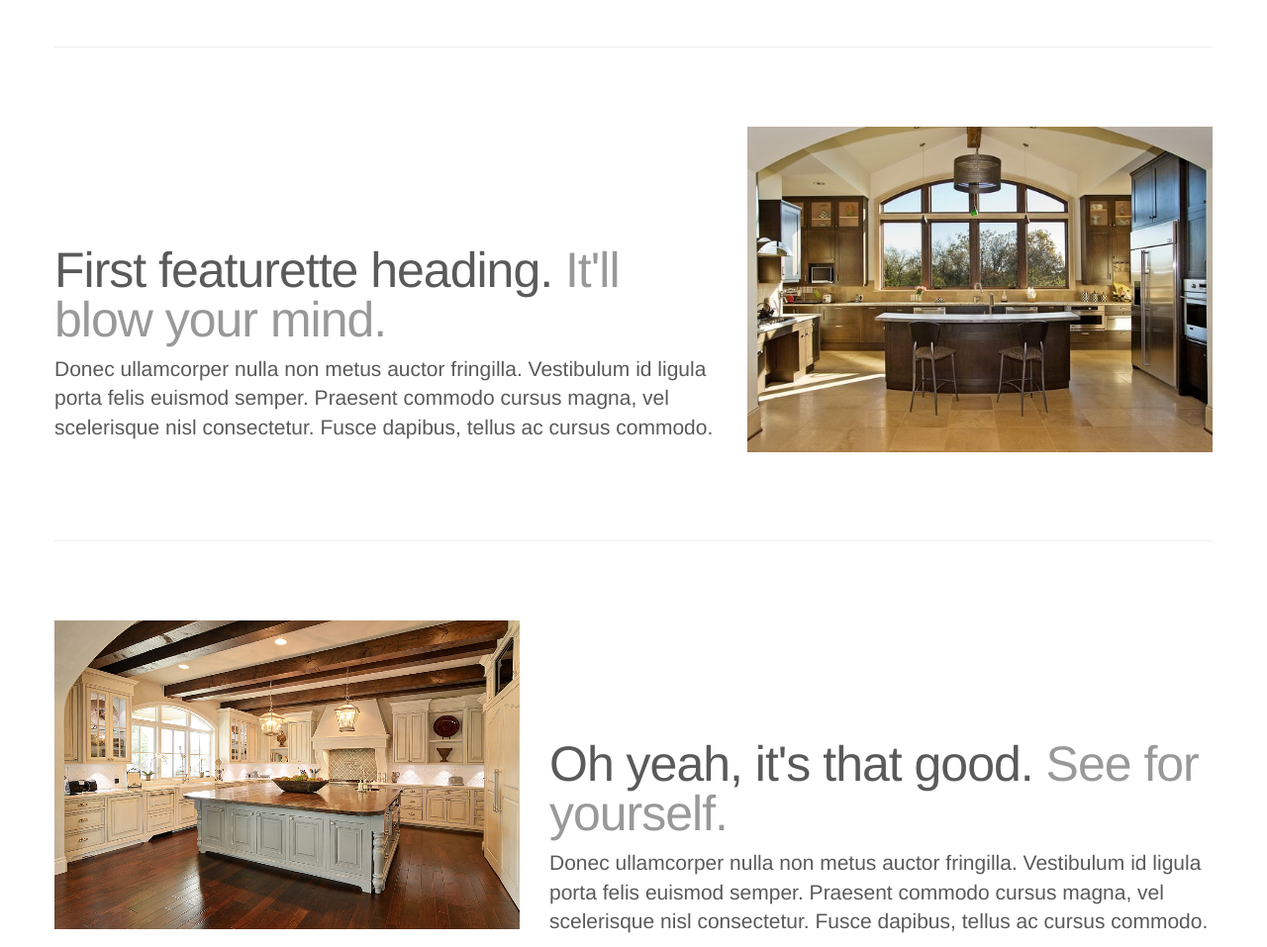
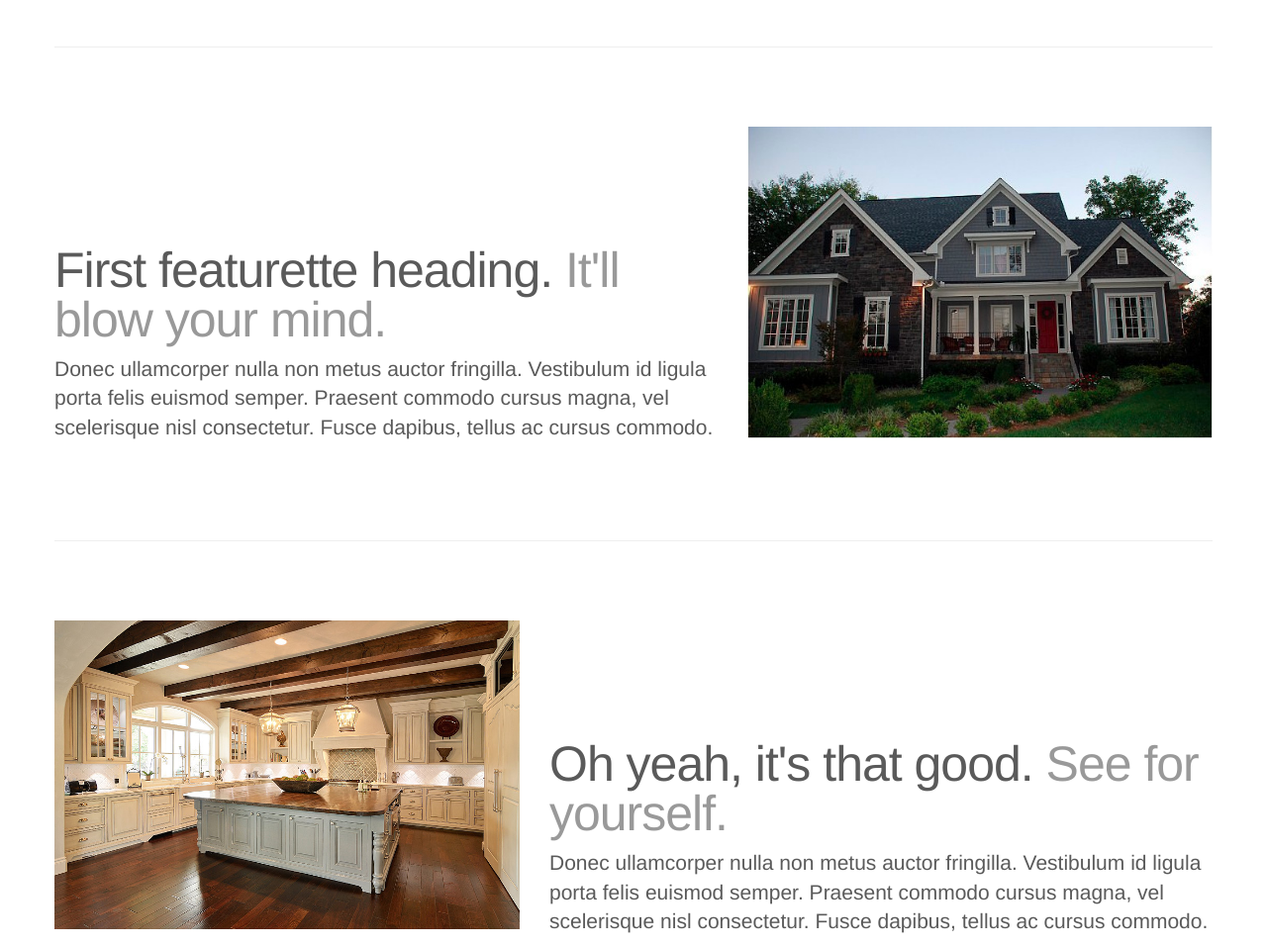
Before and after one commit to Zorigt/paul, a website: page public/index.html in a window 1280 px wide. Shown: the part 1180-2137 px from the top of the page at 99% size. Drawn offline with nearby package versions, Linux system fonts and the light colour scheme.

Commit message:
added more pics

```diff
--- a/public/index.html
+++ b/public/index.html
@@ -143,7 +143,7 @@
           <p class="lead">Donec ullamcorper nulla non metus auctor fringilla. Vestibulum id ligula porta felis euismod semper. Praesent commodo cursus magna, vel scelerisque nisl consectetur. Fusce dapibus, tellus ac cursus commodo.</p>
         </div>
         <div class="col-md-5">
-          <img class="featurette-image img-responsive" src="assets/img/kitchen.jpg" alt="Generic placeholder image">
+          <img class="featurette-image img-responsive" src="assets/img/house3.jpg" alt="Generic placeholder image">
         </div>
       </div>
 
```
Also changed, not shown: public/assets/img/house.jpg (added), public/assets/img/house2.jpg (added), public/assets/img/house3.jpg (added).
